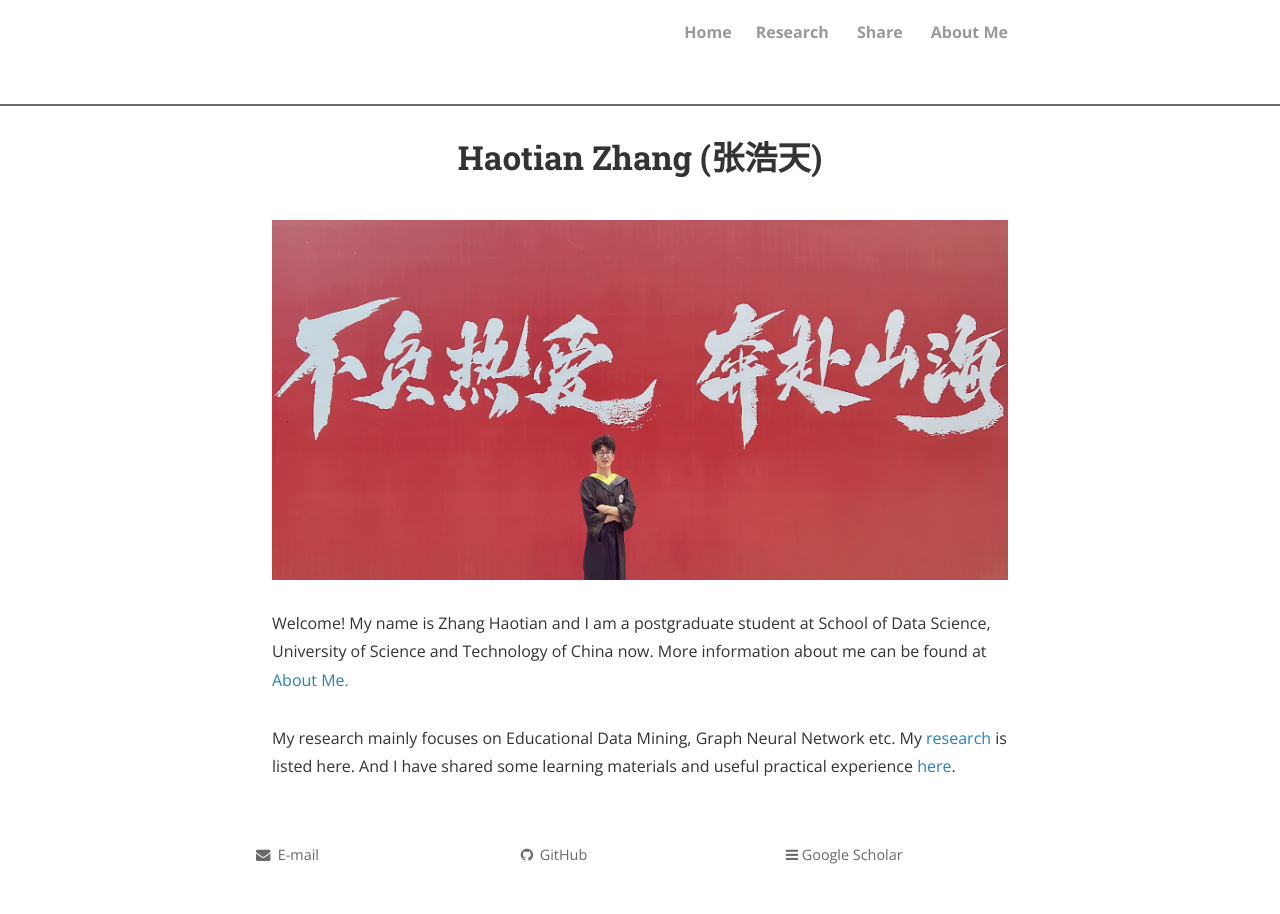
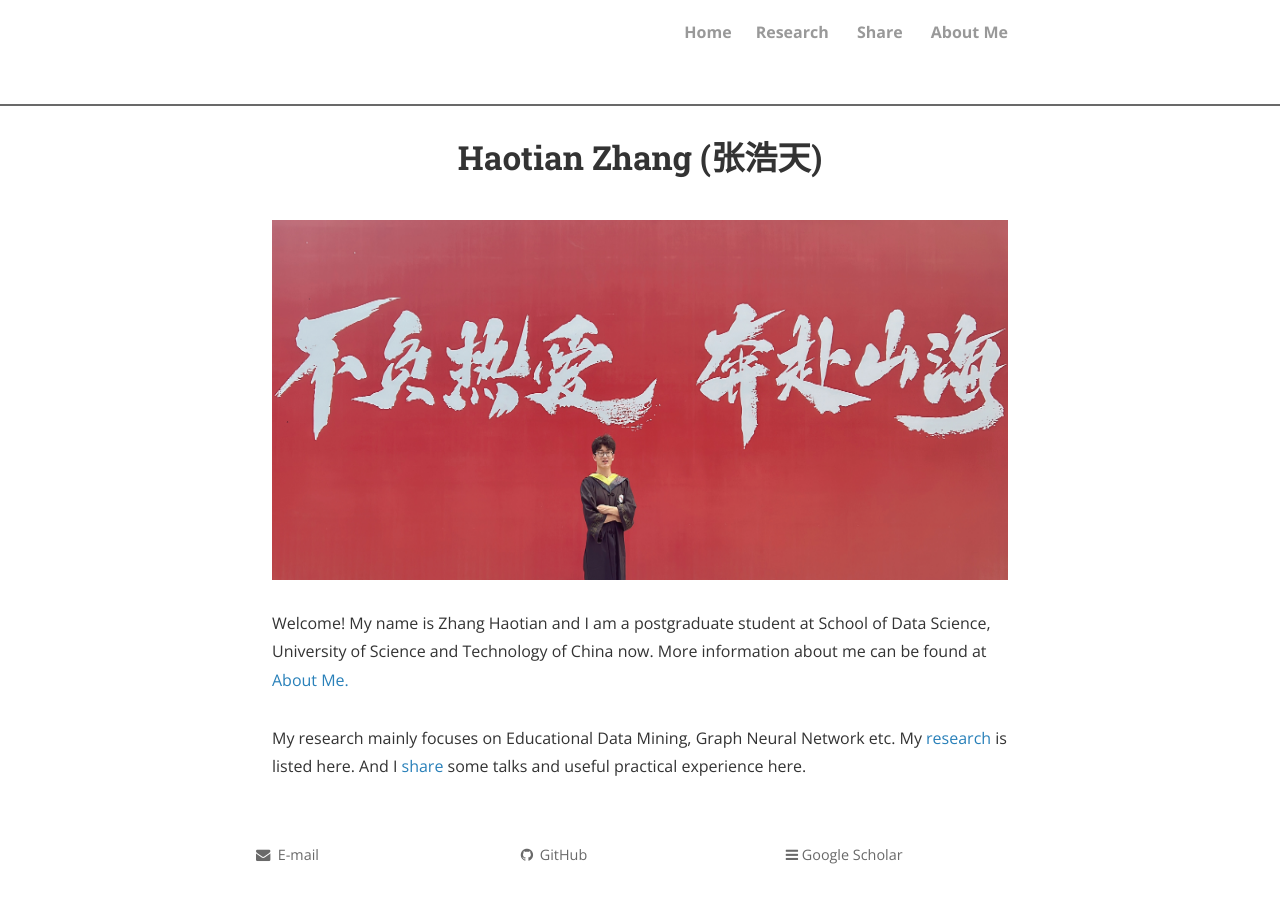
Before and after one commit to sosweetzhang/sosweetzhang.github.io, a Jekyll site: the page built from index.html, in a window 1280 px wide. Built offline with Jekyll 4.4.1, drawn with Linux system fonts in a browser that asks for light colours; nearby versions of some CDN libraries; the list of posts is cut into pages by our own code; comment, search, counter and statistics services are not loaded; a style sheet for code colours, icons or effects is not loaded.

Commit message:
Update index.html

```diff
--- a/index.html
+++ b/index.html
@@ -18,7 +18,7 @@ title: Haotian Zhang (张浩天)
 Welcome! My name is Zhang Haotian and I am a postgraduate student at School of Data Science, University of Science and Technology of China now. More information about me can be found at <a href="https://sosweetzhang.github.io/about" target="_self">About Me.</a>
 
 <br><br>
-My research mainly focuses on Educational Data Mining, Graph Neural Network etc. My <a href="https://sosweetzhang.github.io/research" target="_self">research</a> is listed here. And I have shared some learning materials and useful practical experience <a href="https://sosweetzhang.github.io/share" target="_self">here</a>.
+My research mainly focuses on Educational Data Mining, Graph Neural Network etc. My <a href="https://sosweetzhang.github.io/research" target="_self">research</a> is listed here. And I <a href="https://sosweetzhang.github.io/share" target="_self">share</a> some talks and useful practical experience here.
 <br><br>
 
 </div>
```
